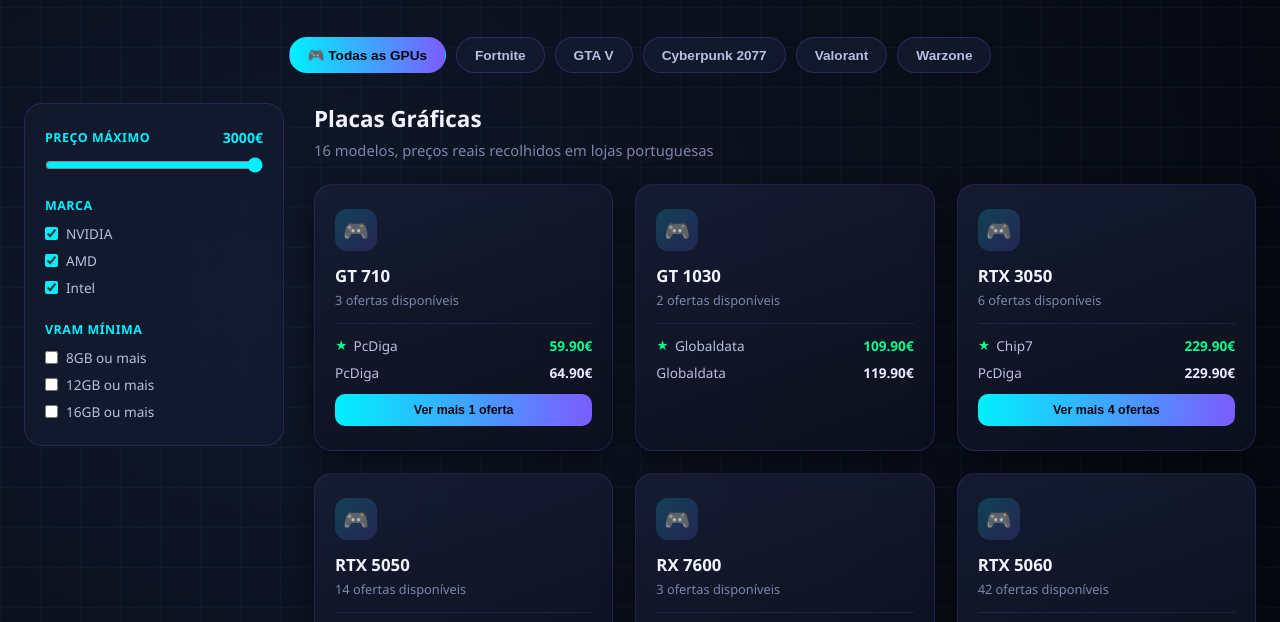
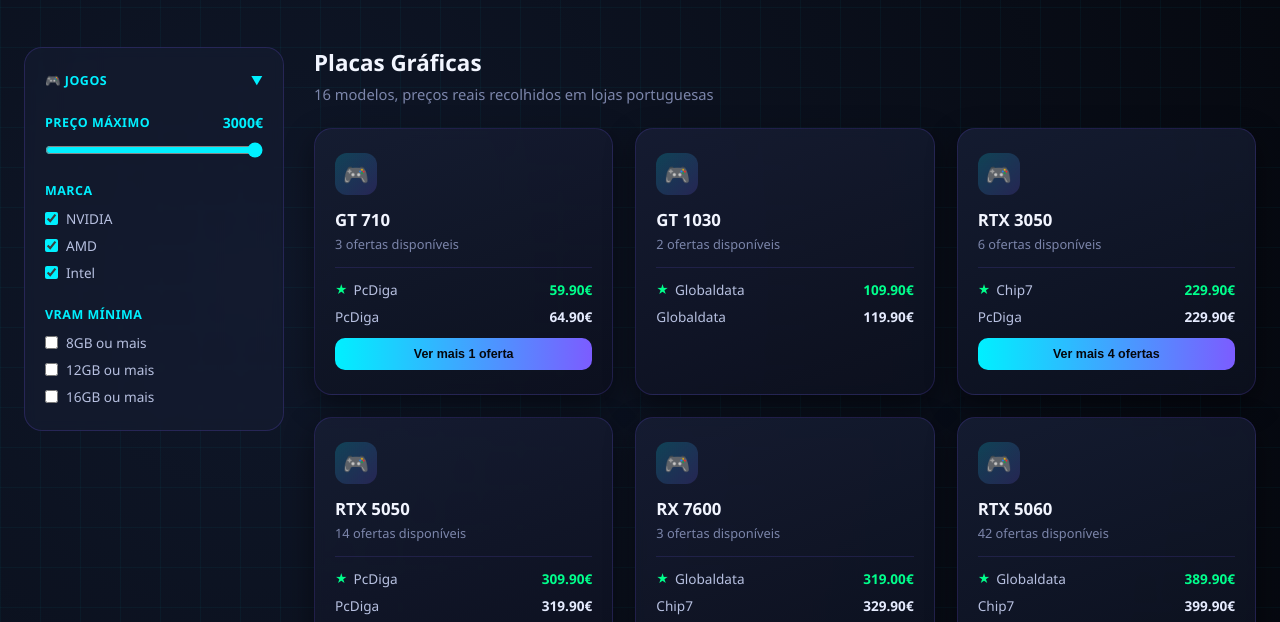
Before and after one commit to DuarteSFernandes/ComparaPC, a website: page index.html in a window 1280 px wide. Shown: the part 153-775 px from the top of the page. Drawn offline with Linux system fonts and the light colour scheme.

Commit message:
Muda painel de filtros para a barra lateral esquerda

```diff
--- a/index.html
+++ b/index.html
@@ -54,41 +54,6 @@
     margin-right: auto;
   }
 
-  .jogos-filtro {
-    position: relative;
-    z-index: 1;
-    max-width: 1300px;
-    margin: 20px auto 0;
-    padding: 0 24px;
-    display: flex;
-    flex-wrap: wrap;
-    gap: 10px;
-    justify-content: center;
-  }
-
-  .jogo-btn {
-    font-size: 0.85rem;
-    color: #b7c0e0;
-    background: rgba(22, 29, 51, 0.7);
-    border: 1px solid rgba(124, 92, 255, 0.25);
-    padding: 9px 18px;
-    border-radius: 999px;
-    cursor: pointer;
-    transition: all 0.2s ease;
-    font-weight: 600;
-  }
-
-  .jogo-btn:hover {
-    border-color: rgba(0, 240, 255, 0.5);
-    color: #fff;
-  }
-
-  .jogo-btn.ativo {
-    background: linear-gradient(90deg, #00f0ff, #7c5cff);
-    color: #05070d;
-    border-color: transparent;
-  }
-
   /* Layout principal com Barra Lateral */
   .layout-container {
     position: relative;
@@ -131,6 +96,61 @@
     text-transform: uppercase;
     font-size: 0.78rem;
     letter-spacing: 0.5px;
+  }
+
+  /* Estilos do Menu Desdobrável (Accordion) de Jogos */
+  .aba-jogos-header {
+    display: flex;
+    justify-content: space-between;
+    align-items: center;
+    cursor: pointer;
+    user-select: none;
+  }
+
+  .seta-aba {
+    font-size: 0.75rem;
+    transition: transform 0.2s ease;
+    color: #00f0ff;
+  }
+
+  .aba-jogos.aberto .seta-aba {
+    transform: rotate(180deg);
+  }
+
+  .jogos-lista {
+    display: none;
+    flex-direction: column;
+    gap: 8px;
+    margin-top: 4px;
+  }
+
+  .aba-jogos.aberto .jogos-lista {
+    display: flex;
+  }
+
+  .jogo-btn {
+    font-size: 0.85rem;
+    color: #b7c0e0;
+    background: rgba(12, 16, 30, 0.6);
+    border: 1px solid rgba(124, 92, 255, 0.2);
+    padding: 9px 14px;
+    border-radius: 10px;
+    cursor: pointer;
+    transition: all 0.2s ease;
+    font-weight: 600;
+    text-align: left;
+    width: 100%;
+  }
+
+  .jogo-btn:hover {
+    border-color: rgba(0, 240, 255, 0.5);
+    color: #fff;
+  }
+
+  .jogo-btn.ativo {
+    background: linear-gradient(90deg, #00f0ff, #7c5cff);
+    color: #05070d;
+    border-color: transparent;
   }
 
   .filtro-item input[type="range"] {
@@ -235,7 +255,6 @@
   footer { position: relative; z-index: 1; text-align: center; padding: 30px 20px 50px; color: #566082; font-size: 0.85rem; }
   footer a { color: #00f0ff; text-decoration: none; }
 
-  /* Adaptabilidade para ecrãs mais pequenos */
   @media (max-width: 850px) {
     .layout-container { flex-direction: column; }
     .painel-filtros { width: 100%; position: relative; top: 0; }
@@ -249,11 +268,20 @@
   <p>Compara preços reais de placas gráficas em lojas portuguesas e descobre se aguentam os teus jogos favoritos.</p>
 </header>
 
-<div class="jogos-filtro" id="jogosFiltro"></div>
-
 <div class="layout-container">
   <!-- Barra Lateral com Filtros à Esquerda -->
   <aside class="painel-filtros">
+
+    <!-- Aba Desdobrável de Jogos -->
+    <div class="filtro-item aba-jogos" id="abaJogos">
+      <div class="aba-jogos-header" onclick="alternarAbaJogos()">
+        <label class="titulo-filtro" style="cursor: pointer;">🎮 Jogos</label>
+        <span class="seta-aba">▼</span>
+      </div>
+      <div class="jogos-lista" id="jogosFiltro"></div>
+    </div>
+
+    <!-- Filtro de Preço -->
     <div class="filtro-item">
       <div style="display: flex; justify-content: space-between; align-items: center;">
         <label class="titulo-filtro">Preço Máximo</label>
@@ -262,6 +290,7 @@
       <input type="range" id="filtroPreco" min="0" max="3000" step="50" value="3000" oninput="atualizarLabelPreco(); renderizar();">
     </div>
 
+    <!-- Filtro de Marca -->
     <div class="filtro-item">
       <label class="titulo-filtro">Marca</label>
       <div class="checkboxes-group">
@@ -271,6 +300,7 @@
       </div>
     </div>
 
+    <!-- Filtro de VRAM -->
     <div class="filtro-item">
       <label class="titulo-filtro">VRAM Mínima</label>
       <div class="checkboxes-group">
@@ -361,13 +391,18 @@
   renderizar();
 }
 
+function alternarAbaJogos() {
+  const aba = document.getElementById('abaJogos');
+  aba.classList.toggle('aberto');
+}
+
 function montarFiltroJogos() {
   const container = document.getElementById('jogosFiltro');
   const jogos = Object.keys(PERFIL_JOGO);
 
   const btnTodos = document.createElement('button');
   btnTodos.className = 'jogo-btn ativo';
-  btnTodos.textContent = '🎮 Todas as GPUs';
+  btnTodos.textContent = 'Todas as GPUs';
   btnTodos.onclick = () => selecionarJogo(null, btnTodos);
   container.appendChild(btnTodos);
 
```
